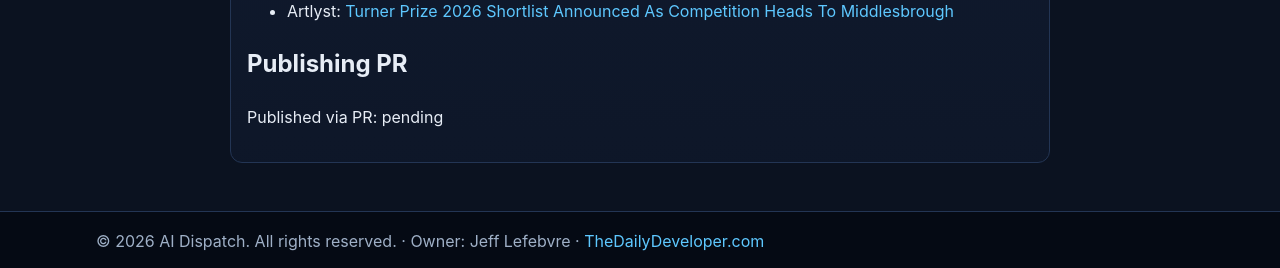
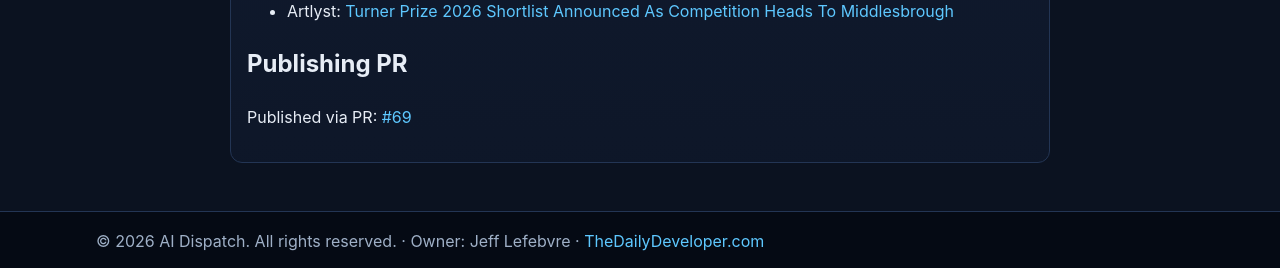
Before and after one commit to thestamp/Static-ai-articles, a Jekyll site: the page built from articles/2026-04-24-turner-prize-2026-shortlist-mima-middlesbrough.md, in a window 1280 px wide. Shown: the part 1245-1513 px from the top of the page. Built offline with Jekyll 4.4.1, drawn with Linux system fonts in a browser that asks for light colours.

Commit message:
chore: set published_pr_url for Turner Prize article

```diff
--- a/articles/2026-04-24-turner-prize-2026-shortlist-mima-middlesbrough.md
+++ b/articles/2026-04-24-turner-prize-2026-shortlist-mima-middlesbrough.md
@@ -7,7 +7,7 @@
 category: "breaking-news"
 status: "published"
 permalink: "/articles/2026-04-24-turner-prize-2026-shortlist-mima-middlesbrough/"
-published_pr_url: ""
+published_pr_url: "https://github.com/thestamp/Static-ai-articles/pull/69"
 image: "/images/articles/turner-prize-2026-shortlist-mima-middlesbrough.png"
 ---
 
@@ -29,4 +29,4 @@
 
 ## Publishing PR
 
-Published via PR: pending
+Published via PR: [#69](https://github.com/thestamp/Static-ai-articles/pull/69)
```
